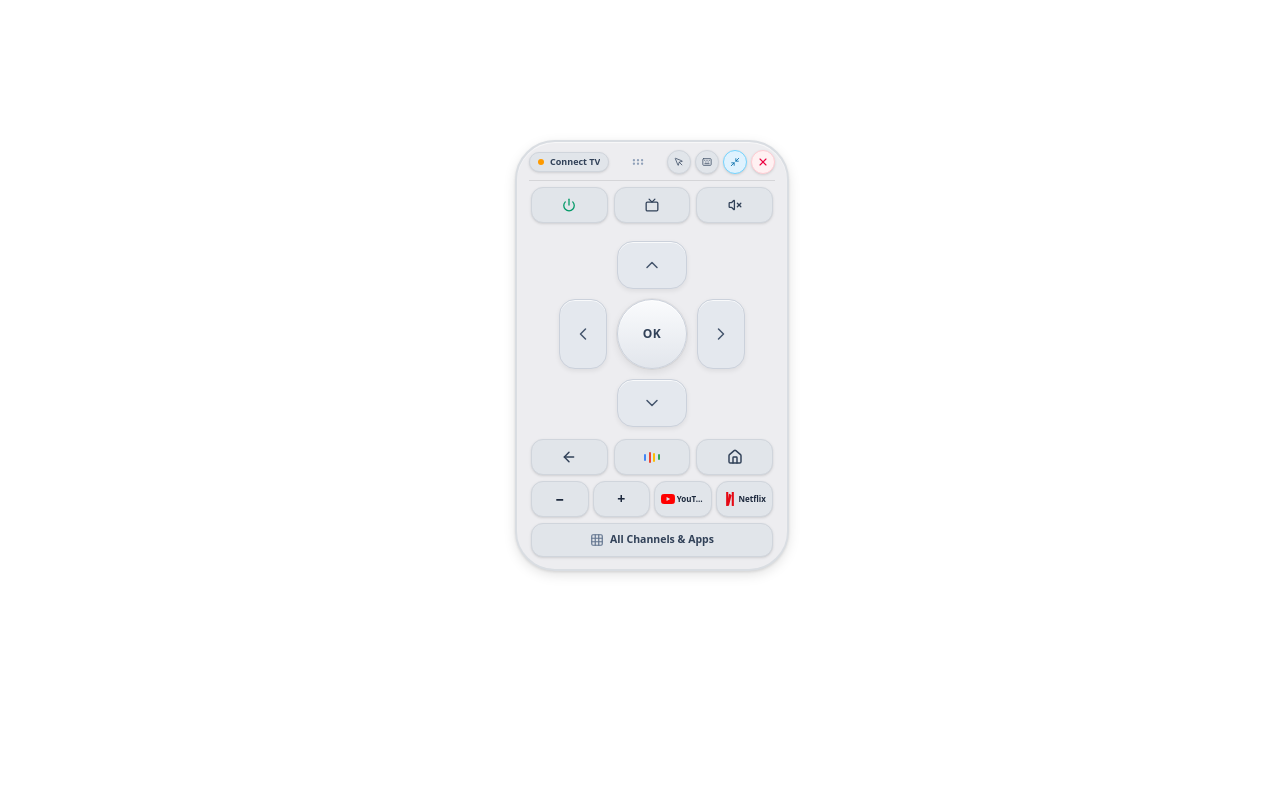
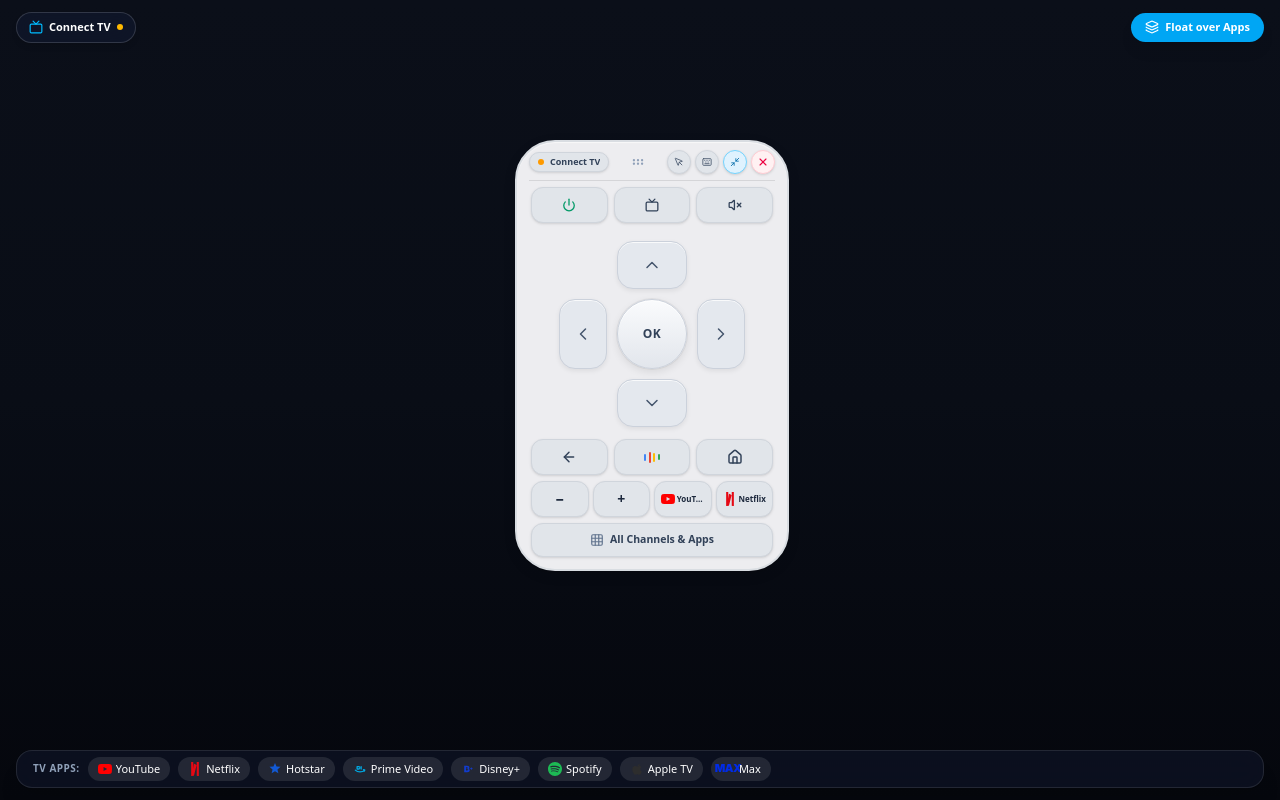
Before and after one commit to harinder-works/HarvyRemote, a React (Vite) app: page / in a window 1280 px wide. Built offline with nearby package versions, Linux system fonts and the light colour scheme.

Commit message:
Fix Android overlay & multitasking: replace translucent activity with native floating overlay for parallel app usage

```diff
--- a/src/App.tsx
+++ b/src/App.tsx
@@ -17,7 +17,8 @@ import {
   SmartTVDevice,
   UniversalCommandLog,
 } from './utils/universalTVProtocol';
-import { GoogleDots } from './components/BrandIcons';
+import { GoogleDots, AppIconRenderer } from './components/BrandIcons';
+import { Layers, Tv } from 'lucide-react';
 
 export default function App() {
   // Always the classic white (Snow) Google TV remote
@@ -31,6 +32,16 @@ export default function App() {
 
   const [isPip, setIsPip] = useState(false);
   const [isAppClosed, setIsAppClosed] = useState(false);
+  const [hasOverlayPermission, setHasOverlayPermission] = useState<boolean>(() => {
+    if (typeof window !== 'undefined' && (window as any).AndroidNativeBridge?.hasOverlayPermission) {
+      try {
+        return Boolean((window as any).AndroidNativeBridge.hasOverlayPermission());
+      } catch {
+        return true;
+      }
+    }
+    return true;
+  });
 
   const handleCloseApp = () => {
     sound.playClick('soft');
@@ -53,7 +64,7 @@ export default function App() {
     }
   };
 
-  // Listen for native Android Picture-in-Picture mode events
+  // Listen for native Android Picture-in-Picture & Overlay permission events
   useEffect(() => {
     const handlePip = (e: any) => {
       const pipActive = Boolean(e.detail?.isPip);
@@ -64,20 +75,56 @@ export default function App() {
         setRemoteMode('full');
       }
     };
+
+    const handleOverlayStatus = (e: any) => {
+      if (typeof e.detail?.granted === 'boolean') {
+        setHasOverlayPermission(e.detail.granted);
+        if (e.detail.granted) {
+          handleEnterFloating();
+        }
+      }
+    };
+
     window.addEventListener('pip-mode-changed', handlePip);
-    return () => window.removeEventListener('pip-mode-changed', handlePip);
+    window.addEventListener('overlay-permission-status', handleOverlayStatus);
+    return () => {
+      window.removeEventListener('pip-mode-changed', handlePip);
+      window.removeEventListener('overlay-permission-status', handleOverlayStatus);
+    };
   }, []);
 
   const handleEnterFloating = () => {
     sound.playClick('action');
     setRemoteMode('mini');
     setIsPip(false);
+    if (typeof window !== 'undefined' && (window as any).AndroidNativeBridge?.hasOverlayPermission) {
+      const hasPerm = (window as any).AndroidNativeBridge.hasOverlayPermission();
+      if (!hasPerm) {
+        setHasOverlayPermission(false);
+        (window as any).AndroidNativeBridge.requestOverlayPermission();
+        return;
+      }
+    }
+    if (typeof window !== 'undefined' && (window as any).AndroidNativeBridge?.startFloatingRemote) {
+      try {
+        (window as any).AndroidNativeBridge.startFloatingRemote();
+      } catch (e) {
+        console.error(e);
+      }
+    }
   };
 
   const handleExitFloating = () => {
     sound.playClick('action');
     setRemoteMode('full');
     setIsPip(false);
+    if (typeof window !== 'undefined' && (window as any).AndroidNativeBridge?.hideFloatingRemote) {
+      try {
+        (window as any).AndroidNativeBridge.hideFloatingRemote();
+      } catch (e) {
+        console.error(e);
+      }
+    }
   };
 
   // Active connected Smart TV
@@ -171,10 +218,20 @@ export default function App() {
     return unsubscribe;
   }, []);
 
-  // Auto-fetch TV apps when connected device is available
+  // Auto-fetch TV apps when connected device is available & sync with floating remote
   useEffect(() => {
     if (connectedDevice?.ip) {
       universalTV.fetchInstalledApps(connectedDevice.brand, connectedDevice.ip, connectedDevice.port);
+      if (typeof window !== 'undefined' && (window as any).AndroidNativeBridge?.updateFloatingDeviceInfo) {
+        try {
+          (window as any).AndroidNativeBridge.updateFloatingDeviceInfo(
+            connectedDevice.brand,
+            connectedDevice.ip,
+            connectedDevice.port,
+            connectedDevice.name
+          );
+        } catch {}
+      }
     }
   }, [connectedDevice]);
 
@@ -421,14 +478,79 @@ export default function App() {
   }, []);
 
   return (
-    <div className="w-full min-h-screen select-none bg-transparent overflow-hidden pointer-events-none">
-      {/*
-        NO WEBSITE HEADER.
-        NO OUTSIDE BUTTONS.
-        NO HEAVY BACKGROUND OVERLAYS.
-        The screen passes through touches so users can use other apps.
-        Only the remote itself captures touches.
-      */}
+    <div className="w-full min-h-screen select-none bg-gradient-to-b from-[#0B0F19] via-[#090D16] to-[#05070D] overflow-hidden pointer-events-none">
+      {/* Top Multi-tasking Bar: Allows floating over other apps & parallel usage */}
+      {!isAppClosed && (
+        <div className="fixed top-3 left-4 right-4 z-40 pointer-events-auto flex items-center justify-between">
+          {/* Connected Device Pill */}
+          <button
+            type="button"
+            onClick={() => setDeviceModalOpen(true)}
+            className="flex items-center gap-1.5 px-3 py-1.5 rounded-full bg-slate-900/80 hover:bg-slate-900 text-white backdrop-blur-md border border-white/15 shadow-md text-[11px] font-semibold cursor-pointer active:scale-95 transition-all"
+          >
+            <Tv className="w-3.5 h-3.5 text-sky-400" />
+            <span className="truncate max-w-[90px]">
+              {connectedDevice ? connectedDevice.name : 'Connect TV'}
+            </span>
+            <span
+              className={`w-1.5 h-1.5 rounded-full ${
+                connectedDevice ? 'bg-emerald-400 animate-pulse' : 'bg-amber-400'
+              }`}
+            />
+          </button>
+
+          {/* Float over Apps / Parallel Mode button */}
+          <button
+            type="button"
+            onClick={handleEnterFloating}
+            title="Float over other apps on your screen (Use apps in parallel)"
+            className="flex items-center gap-1.5 px-3.5 py-1.5 rounded-full bg-sky-500 hover:bg-sky-600 text-white shadow-lg text-[11px] font-bold cursor-pointer active:scale-95 transition-all"
+          >
+            <Layers className="w-3.5 h-3.5" />
+            <span>Float over Apps</span>
+          </button>
+        </div>
+      )}
+
+      {/* Floating Permission Helper Banner (When overlay permission is required) */}
+      {!isAppClosed && !hasOverlayPermission && (
+        <div className="fixed top-14 left-4 right-4 z-40 pointer-events-auto bg-sky-950/80 border border-sky-400/40 backdrop-blur-md rounded-2xl p-3 shadow-2xl flex items-center justify-between gap-3 text-sky-100">
+          <div className="text-xs">
+            <span className="font-bold text-sky-300 block">Multitask & Float Over Apps</span>
+            <span className="text-[11px] text-slate-300">Allow overlay permission to keep remote on screen while using other apps.</span>
+          </div>
+          <button
+            type="button"
+            onClick={handleEnterFloating}
+            className="px-3 py-1.5 rounded-xl bg-sky-500 hover:bg-sky-400 text-white font-bold text-xs shrink-0 cursor-pointer shadow-md active:scale-95 transition-all"
+          >
+            Enable
+          </button>
+        </div>
+      )}
+
+      {/* Bottom TV Apps Quick Shelf: Visible and interactive so screen is never blank */}
+      {!isAppClosed && remoteMode === 'full' && (
+        <div className="fixed bottom-3 left-4 right-4 z-30 pointer-events-auto flex items-center gap-2 overflow-x-auto no-scrollbar py-1.5 px-3 rounded-2xl bg-slate-900/60 backdrop-blur-md border border-white/10 shadow-xl">
+          <span className="text-[10px] font-bold uppercase tracking-wider text-slate-400 shrink-0 pl-1">
+            TV Apps:
+          </span>
+          {installedApps.slice(0, 8).map((app) => (
+            <button
+              key={app.id}
+              type="button"
+              onClick={() => handleLaunchApp(app)}
+              title={`Launch ${app.name} on TV`}
+              className="flex items-center gap-1 px-2.5 py-1 rounded-xl bg-white/10 hover:bg-white/20 text-white text-[11px] font-medium shrink-0 transition-all active:scale-95 cursor-pointer"
+            >
+              <div style={{ color: app.brandColor }} className="shrink-0">
+                <AppIconRenderer iconType={app.iconType} className="w-3.5 h-3.5" />
+              </div>
+              <span className="truncate max-w-[65px]">{app.shortLabel}</span>
+            </button>
+          ))}
+        </div>
+      )}
 
       {/* Voice Search Floating Toast */}
       {isVoiceActive && !isAppClosed && (
--- a/src/index.css
+++ b/src/index.css
@@ -15,16 +15,17 @@
     user-select: none;
     -webkit-user-select: none;
     overflow: hidden;
-    background: transparent !important;
-    background-color: transparent !important;
+    background: #090d16;
+    background-color: #090d16;
+    color: #f8fafc;
     width: 100%;
     height: 100%;
   }
 }
 
 html, body, #root {
-  background: transparent !important;
-  background-color: transparent !important;
+  background: #090d16;
+  background-color: #090d16;
   width: 100%;
   height: 100%;
 }
```
Also changed, not shown: 6 other files (tests, documents, lock files or other folders).
